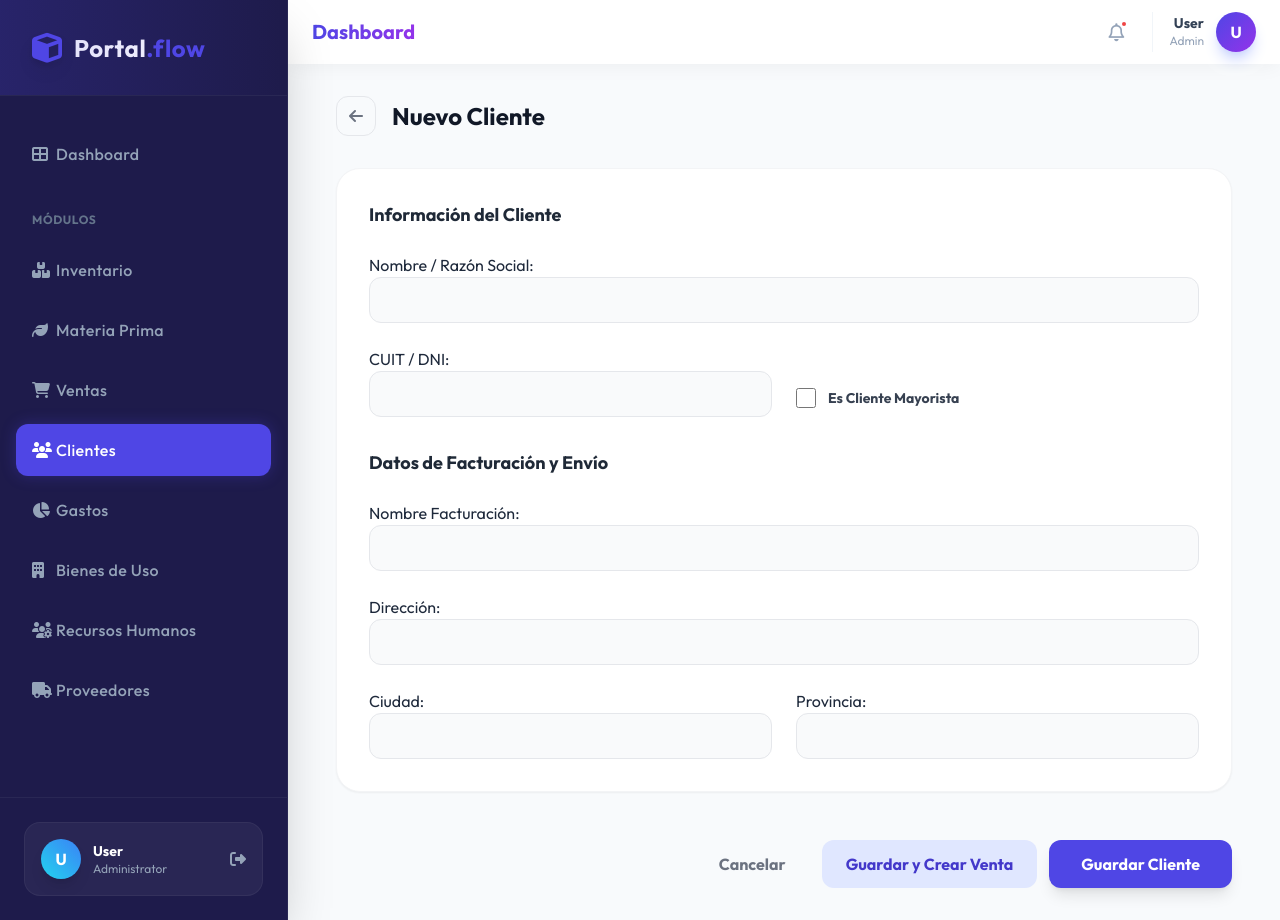
After one commit to ezeepedano/ezeepedano.github.io, a Django app: page /sales/customers/add/ in a window 1280 px wide. The commit adds this page. Run offline with Django 5.2, Linux system fonts and the light colour scheme; a user stored in the database is signed in; some libraries are stand-ins or nearby versions.

Commit message:
feat: implement manual customer creation and fix sidebar link

```diff
--- a/sales/forms.py
+++ b/sales/forms.py
@@ -5,6 +5,29 @@ from inventory.models import Product
 
 class UploadFileForm(forms.Form):
     file = forms.FileField(label='Select MercadoLibre Sales Excel', widget=forms.FileInput(attrs={'class': 'block w-full text-sm text-gray-500 file:mr-4 file:py-2 file:px-4 file:rounded-xl file:border-0 file:text-sm file:font-bold file:bg-purple-50 file:text-primary hover:file:bg-purple-100'}))
+
+class CustomerForm(forms.ModelForm):
+    class Meta:
+        model = Customer
+        fields = ['name', 'document_number', 'billing_name', 'billing_address', 'city', 'state', 'is_wholesaler']
+        widgets = {
+            'name': forms.TextInput(attrs={'class': 'w-full bg-gray-50 border border-gray-200 rounded-xl px-4 py-3 text-sm focus:ring-primary focus:border-primary'}),
+            'document_number': forms.TextInput(attrs={'class': 'w-full bg-gray-50 border border-gray-200 rounded-xl px-4 py-3 text-sm focus:ring-primary focus:border-primary'}),
+            'billing_name': forms.TextInput(attrs={'class': 'w-full bg-gray-50 border border-gray-200 rounded-xl px-4 py-3 text-sm focus:ring-primary focus:border-primary'}),
+            'billing_address': forms.TextInput(attrs={'class': 'w-full bg-gray-50 border border-gray-200 rounded-xl px-4 py-3 text-sm focus:ring-primary focus:border-primary'}),
+            'city': forms.TextInput(attrs={'class': 'w-full bg-gray-50 border border-gray-200 rounded-xl px-4 py-3 text-sm focus:ring-primary focus:border-primary'}),
+            'state': forms.TextInput(attrs={'class': 'w-full bg-gray-50 border border-gray-200 rounded-xl px-4 py-3 text-sm focus:ring-primary focus:border-primary'}),
+            'is_wholesaler': forms.CheckboxInput(attrs={'class': 'w-5 h-5 text-primary focus:ring-primary border-gray-300 rounded'}),
+        }
+        labels = {
+            'name': 'Nombre / Razón Social',
+            'document_number': 'CUIT / DNI',
+            'billing_name': 'Nombre Facturación',
+            'billing_address': 'Dirección',
+            'city': 'Ciudad',
+            'state': 'Provincia',
+            'is_wholesaler': 'Es Mayorista'
+        }
 
 class WholesaleSaleForm(forms.ModelForm):
     customer = forms.ModelChoiceField(
--- /dev/null
+++ b/sales/templates/sales/customers/form.html
@@ -0,0 +1,84 @@
+{% extends 'base.html' %}
+
+{% block title %}Nuevo Cliente - Portal.flow{% endblock %}
+
+{% block content %}
+<div class="max-w-4xl mx-auto">
+    <div class="flex items-center gap-4 mb-8">
+        <a href="{% url 'customer_list' %}"
+            class="w-10 h-10 rounded-xl border border-gray-200 flex items-center justify-center text-gray-500 hover:bg-gray-50 hover:text-gray-800 transition-colors">
+            <i class="fas fa-arrow-left"></i>
+        </a>
+        <h1 class="text-2xl font-bold text-gray-900">Nuevo Cliente</h1>
+    </div>
+
+    <form method="POST" class="space-y-8">
+        {% csrf_token %}
+
+        <div class="bg-white rounded-3xl shadow-sm border border-gray-100 p-8">
+            <h2 class="text-lg font-bold text-gray-800 mb-6">Información del Cliente</h2>
+
+            <div class="grid grid-cols-1 md:grid-cols-2 gap-6">
+                <div class="col-span-1 md:col-span-2">
+                    {{ form.name.label_tag }}
+                    {{ form.name }}
+                    {{ form.name.errors }}
+                </div>
+
+                <div>
+                    {{ form.document_number.label_tag }}
+                    {{ form.document_number }}
+                    {{ form.document_number.errors }}
+                </div>
+
+                <div class="flex items-center pt-8">
+                    <label class="flex items-center gap-3 cursor-pointer">
+                        {{ form.is_wholesaler }}
+                        <span class="text-sm font-bold text-gray-700">Es Cliente Mayorista</span>
+                    </label>
+                </div>
+            </div>
+
+            <h2 class="text-lg font-bold text-gray-800 mt-8 mb-6">Datos de Facturación y Envío</h2>
+
+            <div class="grid grid-cols-1 md:grid-cols-2 gap-6">
+                <div class="col-span-1 md:col-span-2">
+                    {{ form.billing_name.label_tag }}
+                    {{ form.billing_name }}
+                    {{ form.billing_name.errors }}
+                </div>
+
+                <div class="col-span-1 md:col-span-2">
+                    {{ form.billing_address.label_tag }}
+                    {{ form.billing_address }}
+                    {{ form.billing_address.errors }}
+                </div>
+
+                <div>
+                    {{ form.city.label_tag }}
+                    {{ form.city }}
+                    {{ form.city.errors }}
+                </div>
+
+                <div>
+                    {{ form.state.label_tag }}
+                    {{ form.state }}
+                    {{ form.state.errors }}
+                </div>
+            </div>
+        </div>
+
+        <div class="flex justify-end gap-3 pt-4">
+            <a href="{% url 'customer_list' %}" class="px-6 py-3 rounded-xl font-bold text-gray-500 hover:bg-gray-100 transition-colors">
+                Cancelar
+            </a>
+            <button type="submit" name="save_and_sale" class="bg-indigo-100 hover:bg-indigo-200 text-indigo-700 px-6 py-3 rounded-xl font-bold transition-colors">
+                Guardar y Crear Venta
+            </button>
+            <button type="submit" class="bg-primary hover:bg-primary-dark text-white px-8 py-3 rounded-xl font-bold transition-all shadow-lg hover:shadow-xl transform hover:-translate-y-0.5">
+                Guardar Cliente
+            </button>
+        </div>
+    </form>
+</div>
+{% endblock %}
--- a/sales/urls.py
+++ b/sales/urls.py
@@ -10,5 +10,6 @@ urlpatterns = [
 
     # Customers
     path('customers/', views.customer_list, name='customer_list'),
+    path('customers/add/', views.customer_create, name='customer_create'),
     path('customers/<int:pk>/', views.customer_detail, name='customer_detail'),
 ]
--- a/sales/views.py
+++ b/sales/views.py
@@ -1,9 +1,10 @@
 from django.shortcuts import render, redirect, get_object_or_404
+from django.urls import reverse
 from django.contrib import messages
 from django.db.models import Q
 from django.utils import timezone
 from django.contrib.auth.decorators import login_required
-from .forms import UploadFileForm, WholesaleSaleForm, SaleItemFormSet
+from .forms import UploadFileForm, WholesaleSaleForm, SaleItemFormSet, CustomerForm
 from .services.importer import process_sales_file
 from .models import Sale, Customer, CustomerStats
 
@@ -56,7 +57,11 @@ def wholesale_create(request):
             messages.success(request, f'Venta mayorista #{sale.order_id} registrada.')
             return redirect('sales_dashboard')
     else:
-        form = WholesaleSaleForm(initial={'date': timezone.now()})
+        initial_data = {'date': timezone.now()}
+        if request.GET.get('customer'):
+            initial_data['customer'] = request.GET.get('customer')
+
+        form = WholesaleSaleForm(initial=initial_data)
         formset = SaleItemFormSet()
 
     return render(request, 'sales/wholesale_form.html', {'form': form, 'formset': formset})
@@ -181,6 +186,34 @@ def customer_list(request):
 
 
 @login_required
+def customer_create(request):
+    """
+    Create a new customer manually.
+    """
+    if request.method == 'POST':
+        form = CustomerForm(request.POST)
+        if form.is_valid():
+            customer = form.save(commit=False)
+            customer.user = request.user
+
+            # Generate unique dedup_key for manual entry
+            import uuid
+            customer.dedup_key = f"manual_{request.user.id}_{uuid.uuid4().hex}"
+
+            customer.save()
+
+            messages.success(request, f'Cliente {customer.name} creado exitosamente.')
+
+            if 'save_and_sale' in request.POST:
+                return redirect(f"{reverse('wholesale_create')}?customer={customer.id}")
+            return redirect('customer_list')
+    else:
+        form = CustomerForm()
+
+    return render(request, 'sales/customers/form.html', {'form': form})
+
+
+@login_required
 def customer_detail(request, pk):
     """
     Customer detail/dashboard page.
--- a/templates/includes/sidebar.html
+++ b/templates/includes/sidebar.html
@@ -49,7 +49,7 @@
         </a>
 
         <!-- Customers -->
-        <a href="{% url 'customers_list' %}"
+        <a href="{% url 'customer_list' %}"
             class="flex items-center px-4 py-3.5 rounded-xl transition-all duration-300 group
             {% if '/sales/customers/' in request.path %}bg-primary text-white shadow-glow{% else %}text-slate-400 hover:text-white hover:bg-white/5{% endif %}">
             <i class="fas fa-users w-6 transition-transform group-hover:scale-110"></i>
```
Also changed, not shown: sales/templates/sales/customers/list.html (+6 -1 lines), sales/tests_customer_create.py (added, +43 -0 lines).
